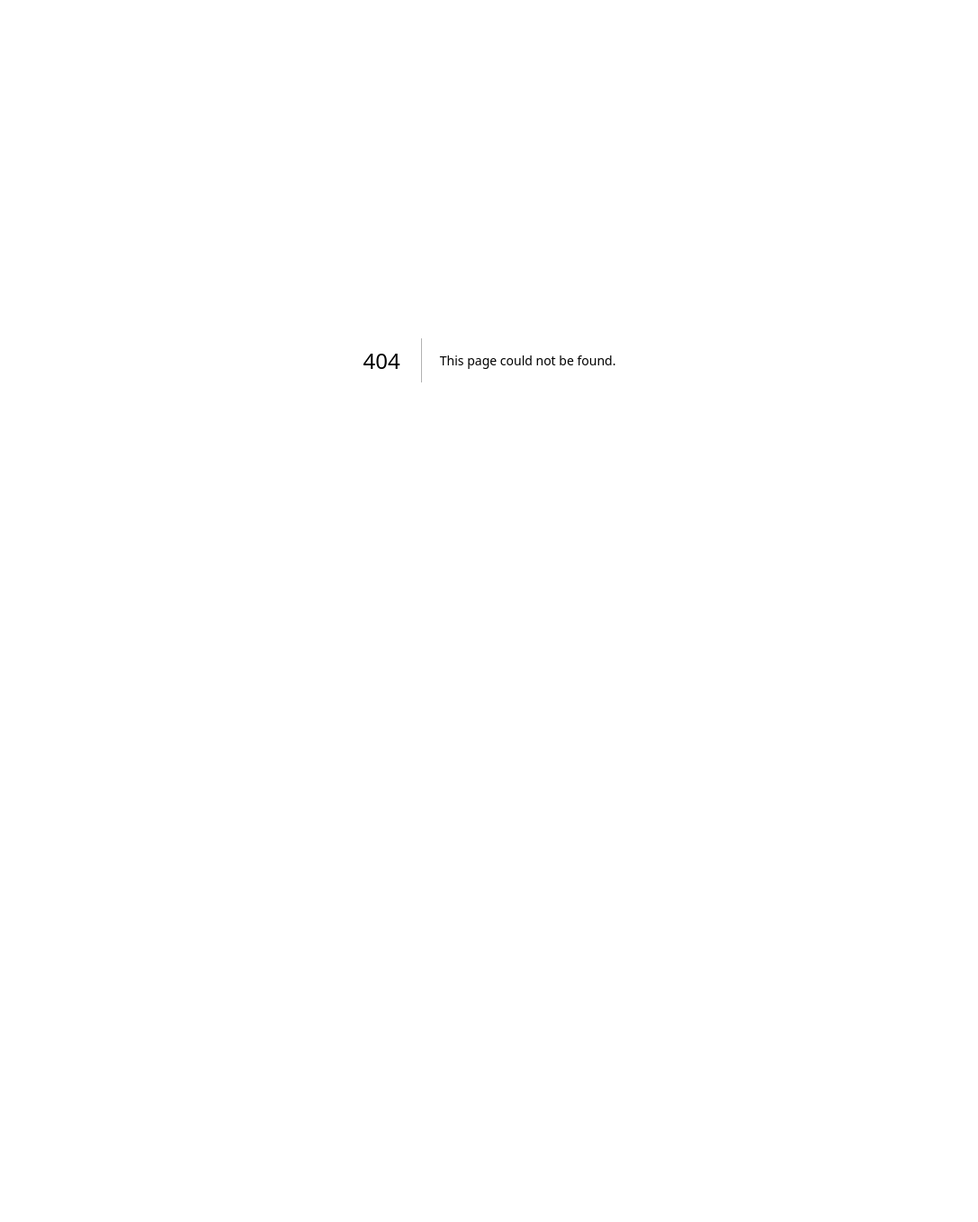
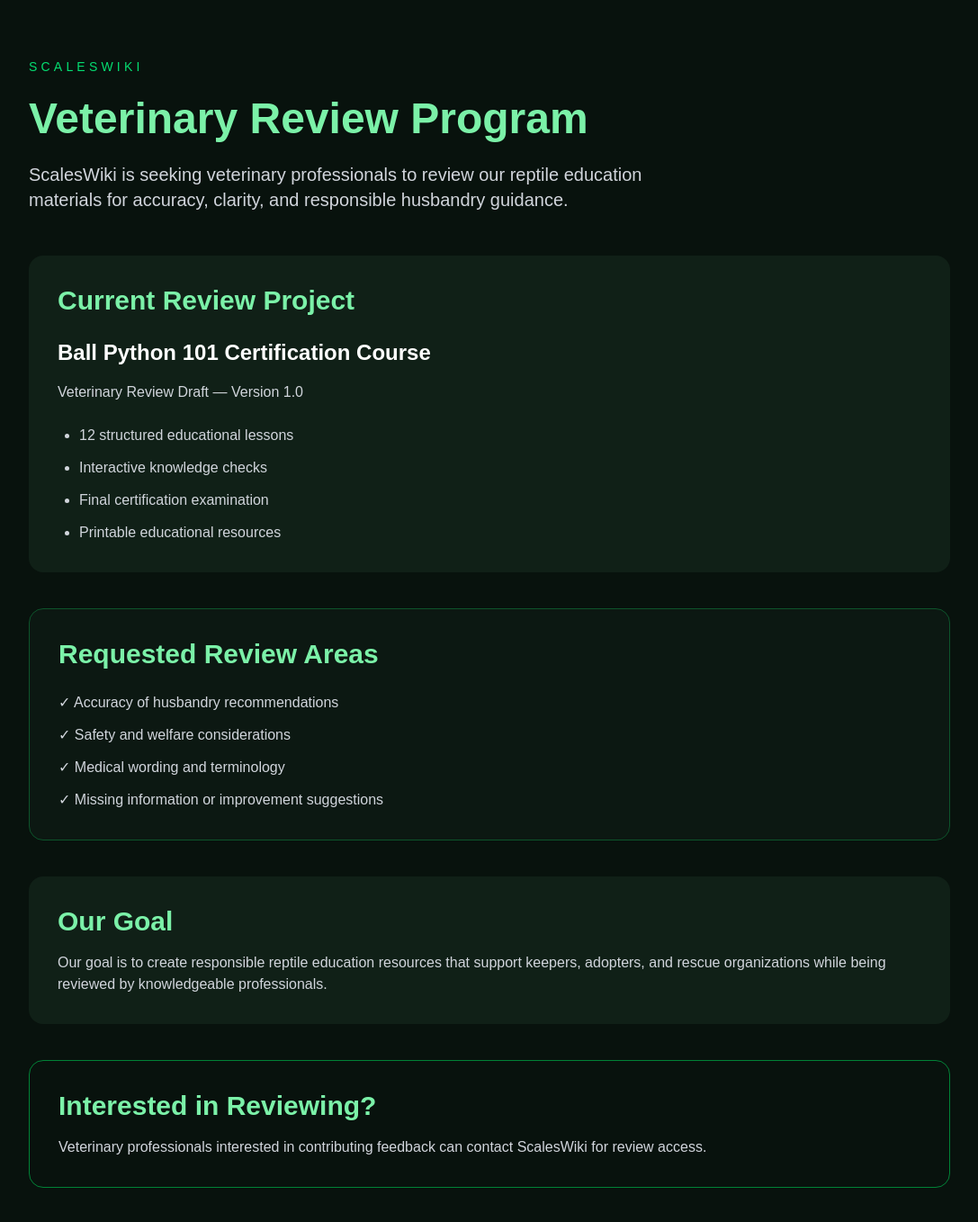
Before and after one commit to scalesandtailsrescue72-star/scaleswiki, a Next.js app: page /veterinary-review in a window 1280 px wide. Before the commit this address had no page. Shown: the top 1358 px of the page at 90% size, without its empty margins (96-1183 px from the left). Before the commit the page ends 800 px from the top, so only its background shows below. Built offline with nearby package versions, Linux system fonts and the light colour scheme.

Commit message:
Add veterinary review program page

```diff
--- /dev/null
+++ b/app/veterinary-review/page.tsx
@@ -0,0 +1,121 @@
+export default function VeterinaryReviewPage() {
+  return (
+    <main className="min-h-screen bg-[#08120D] px-6 py-16 text-white">
+
+      <div className="mx-auto max-w-5xl">
+
+        <p className="text-sm uppercase tracking-[0.3em] text-green-400">
+          ScalesWiki
+        </p>
+
+        <h1 className="mt-6 text-5xl font-bold text-green-300">
+          Veterinary Review Program
+        </h1>
+
+        <p className="mt-6 max-w-3xl text-xl text-gray-300">
+          ScalesWiki is seeking veterinary professionals to review our reptile
+          education materials for accuracy, clarity, and responsible husbandry
+          guidance.
+        </p>
+
+
+        <section className="mt-12 rounded-2xl bg-[#102017] p-8">
+
+          <h2 className="text-3xl font-bold text-green-300">
+            Current Review Project
+          </h2>
+
+          <h3 className="mt-6 text-2xl font-semibold">
+            Ball Python 101 Certification Course
+          </h3>
+
+          <p className="mt-4 text-gray-300">
+            Veterinary Review Draft — Version 1.0
+          </p>
+
+          <ul className="mt-6 list-disc space-y-3 pl-6 text-gray-300">
+
+            <li>
+              12 structured educational lessons
+            </li>
+
+            <li>
+              Interactive knowledge checks
+            </li>
+
+            <li>
+              Final certification examination
+            </li>
+
+            <li>
+              Printable educational resources
+            </li>
+
+          </ul>
+
+        </section>
+
+
+        <section className="mt-10 rounded-2xl border border-green-900 bg-[#0C1812] p-8">
+
+          <h2 className="text-3xl font-bold text-green-300">
+            Requested Review Areas
+          </h2>
+
+          <ul className="mt-6 space-y-3 text-gray-300">
+
+            <li>
+              ✓ Accuracy of husbandry recommendations
+            </li>
+
+            <li>
+              ✓ Safety and welfare considerations
+            </li>
+
+            <li>
+              ✓ Medical wording and terminology
+            </li>
+
+            <li>
+              ✓ Missing information or improvement suggestions
+            </li>
+
+          </ul>
+
+        </section>
+
+
+        <section className="mt-10 rounded-2xl bg-[#102017] p-8">
+
+          <h2 className="text-3xl font-bold text-green-300">
+            Our Goal
+          </h2>
+
+          <p className="mt-4 text-gray-300">
+            Our goal is to create responsible reptile education resources that
+            support keepers, adopters, and rescue organizations while being
+            reviewed by knowledgeable professionals.
+          </p>
+
+        </section>
+
+
+        <section className="mt-10 rounded-2xl border border-green-700 p-8">
+
+          <h2 className="text-3xl font-bold text-green-300">
+            Interested in Reviewing?
+          </h2>
+
+          <p className="mt-4 text-gray-300">
+            Veterinary professionals interested in contributing feedback can
+            contact ScalesWiki for review access.
+          </p>
+
+        </section>
+
+
+      </div>
+
+    </main>
+  );
+}
```
